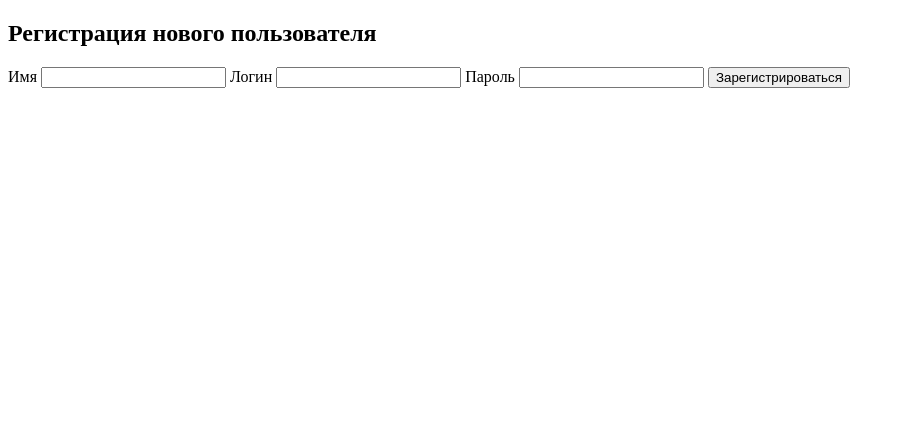
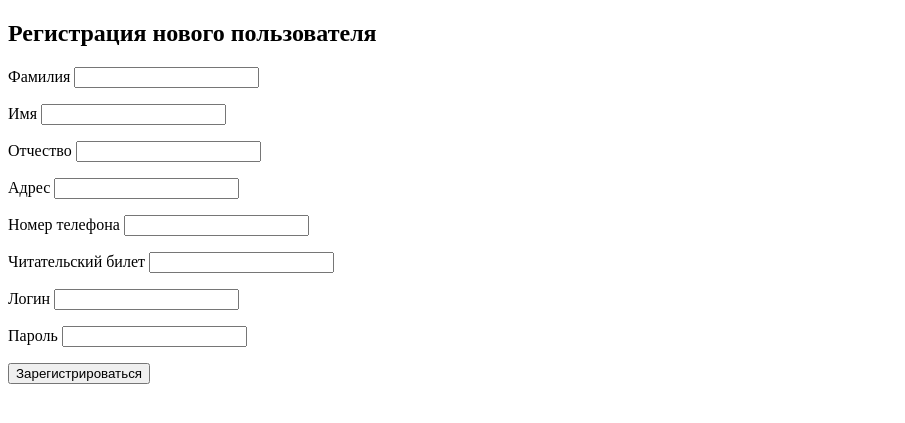
Before and after one commit to z1dos/progect-pncc, a PHP site: template views/site/signup.php in a window 1280 px wide. Shown: the part 26-449 px from the top of the page, without its empty margins (0-905 px from the left). Run offline with PHP 8.4, Linux system fonts and the light colour scheme; the template is opened without the code that fills it, so the values that code supplies are empty.

Commit message:
вывод формы регистрации

```diff
--- a/views/site/signup.php
+++ b/views/site/signup.php
@@ -1,8 +1,13 @@
 <h2>Регистрация нового пользователя</h2>
-<h3><?= $message ?? ''; ?></h3>
+<h3><?= $messageAddBook ?? ''; ?></h3>
 <form method="post">
-    <label>Имя <input type="text" name="name"></label>
-    <label>Логин <input type="text" name="login"></label>
-    <label>Пароль <input type="password" name="password"></label>
+    <p>Фамилия <input type="text" name="surname"></p>
+    <p>Имя <input type="text" name="name"></p>
+    <p>Отчество <input type="text" name="patronymic"></p>
+    <p>Адрес <input type="text" name="address"></p>
+    <p>Номер телефона <input type="text" name="phone_number"></p>
+    <p>Читательский билет <input type="text" name="library_card"></p>
+    <p>Логин <input type="text" name="login"></p>
+    <p>Пароль <input type="password" name="password"></p>
     <button>Зарегистрироваться</button>
 </form>
```
